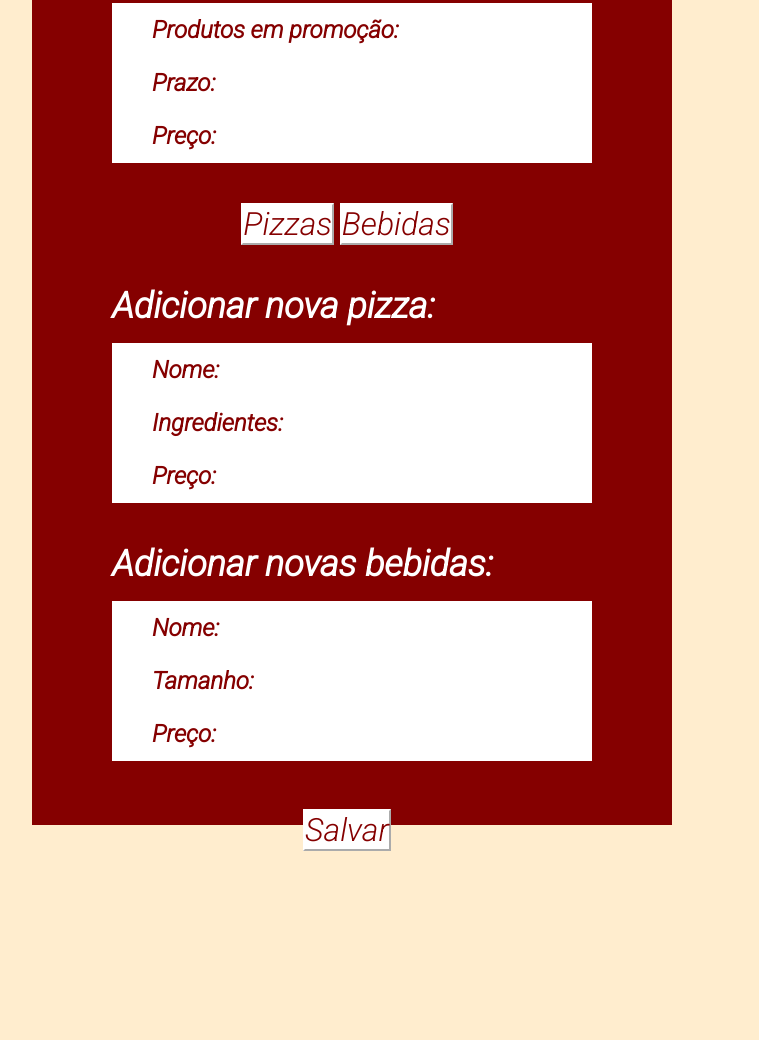
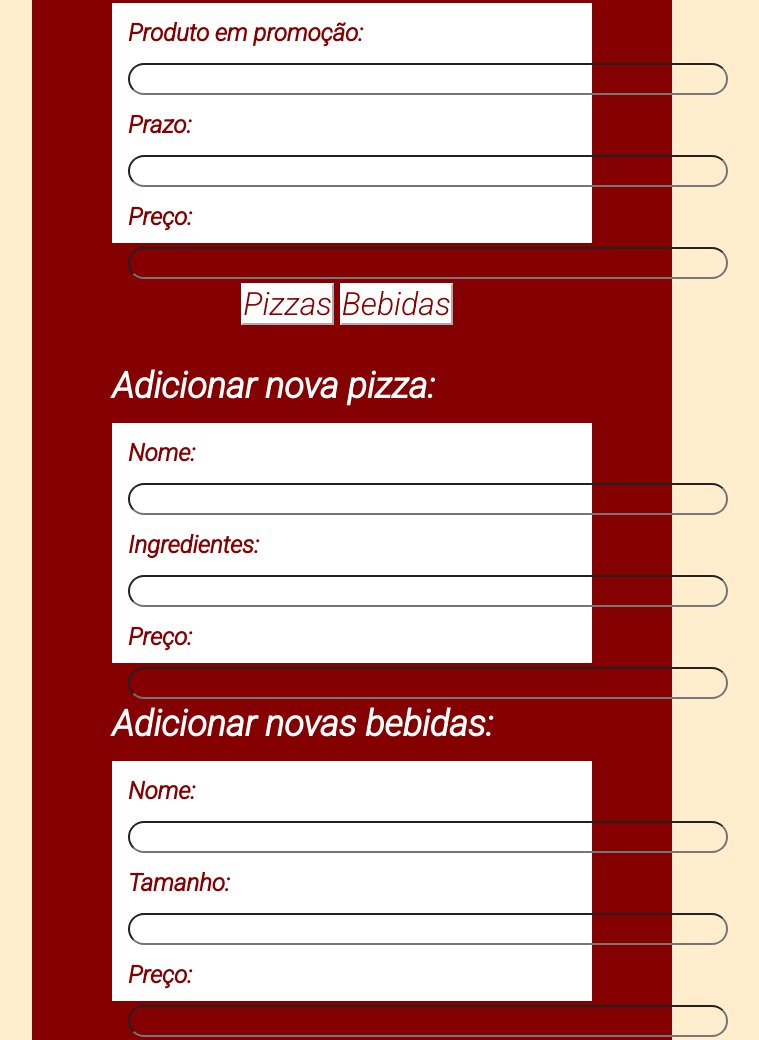
Before and after one commit to Yasmin-Nas/Amy-s-Pizzaria, a plain HTML site: page Dashboard/index/update.html in a window 1280 px wide. Shown: the part 360-1400 px from the top of the page, without its empty margins (288-1047 px from the left). Before the commit the page ends 1211 px from the top, so only its background shows below. Drawn offline with Linux system fonts and the light colour scheme.

Commit message:
07/12/2022

```diff
--- a/Dashboard/css/update.css
+++ b/Dashboard/css/update.css
@@ -50,7 +50,7 @@ main{
     padding-top: 10vh;
     background-color: #850000;
     width: 80vh;
-    height: 120vh;
+    height: 150vh;
     color: #ffff;
     font-size: 1.5rem;
     font-family: 'Franklin Gothic Medium', 'Arial Narrow', Arial, sans-serif;
@@ -85,13 +85,13 @@ main{
     flex-direction: column;
     justify-content: space-around;
     align-items: flex-start;
+    padding-top: 2vh;
+    margin-left: 10vh;
+    margin-top: 2vh;
     background-color: #ffff;
     color: #850000;
     width: 60vh;
-    height: 20vh;
-    margin-left: 10vh;
-    margin-top: 2vh;
-    padding-left: 5vh;
+    height: 30vh;
 }
 
 .title-promo{
@@ -121,14 +121,18 @@ main{
     flex-direction: column;
     justify-content: space-around;
     align-items: flex-start;
-    padding-left: 5vh;
+    padding-top: 2vh;
     margin-left: 10vh;
     margin-top: 2vh;
     background-color: #ffff;
     color: #850000;
     width: 60vh;
-    height: 20vh;
+    height: 30vh;
 
+}
+
+input{
+    background-color: transparent;
 }
 
 .title-new-drink{
@@ -143,13 +147,13 @@ main{
     flex-direction: column;
     justify-content: space-around;
     align-items: flex-start;
-    padding-left: 5vh;
+    padding-top: 2vh;
     margin-left: 10vh;
     margin-top: 2vh;
     background-color: #ffff;
     color: #850000;
     width: 60vh;
-    height: 20vh;
+    height: 30vh;
 
 }
 
--- a/Dashboard/index/update.html
+++ b/Dashboard/index/update.html
@@ -26,9 +26,14 @@
         <h2>Adicionar nova promoção:</h2>
     </div>
         <div class="update-promo">
-                <p>Produtos em promoção:</p>
-                <p>Prazo:</p>
-                <p>Preço:</p>
+            <label for>Produto em promoção:</label>
+            <input type="text" nome="name" id="promocao" required>
+
+            <label for>Prazo:</label>
+            <input type="text" nome="prazo" id="prazo">
+
+            <label for>Preço:</label>
+            <input type="text" nome="preco" id="preco">
         </div>
 
     <div class="button-food">
@@ -43,10 +48,16 @@
         <h2>Adicionar nova pizza:</h2>
     </div>
     <div class="update-new-pizza">
-            <p>Nome:</p>
-            <p>Ingredientes:</p>
-            <p>Preço:</p>
-     </div>
+            <label for>Nome:</label>
+            <input type="text" nome="name" id="name" required>
+
+            <label for>Ingredientes:</label>
+            <input type="text" nome="ingredientes" id="ingredientes">
+
+            <label for>Preço:</label>
+            <input type="text" nome="preco" id="preco">
+
+    </div>
 
      <div>
          <div class="title-new-drink">
@@ -54,9 +65,15 @@
     </div>
     </div>
         <div class="update-new-drink">
-            <p>Nome:</p>
-            <p>Tamanho:</p>
-            <p>Preço:</p>
+            <label for>Nome:</label>
+            <input type="text" nome="name" id="name" required>
+
+            <label for>Tamanho:</label>
+            <input type="text" nome="tamanho" id="tamanho">
+
+            <label for>Preço:</label>
+            <input type="text" nome="preco" id="preco">
+
         </div>
         <div class="button-save">
             <a><button style="background-color:#ffff; border-color:#ffff; color: #850000; font-size: 2rem">Salvar</button></a>
```
